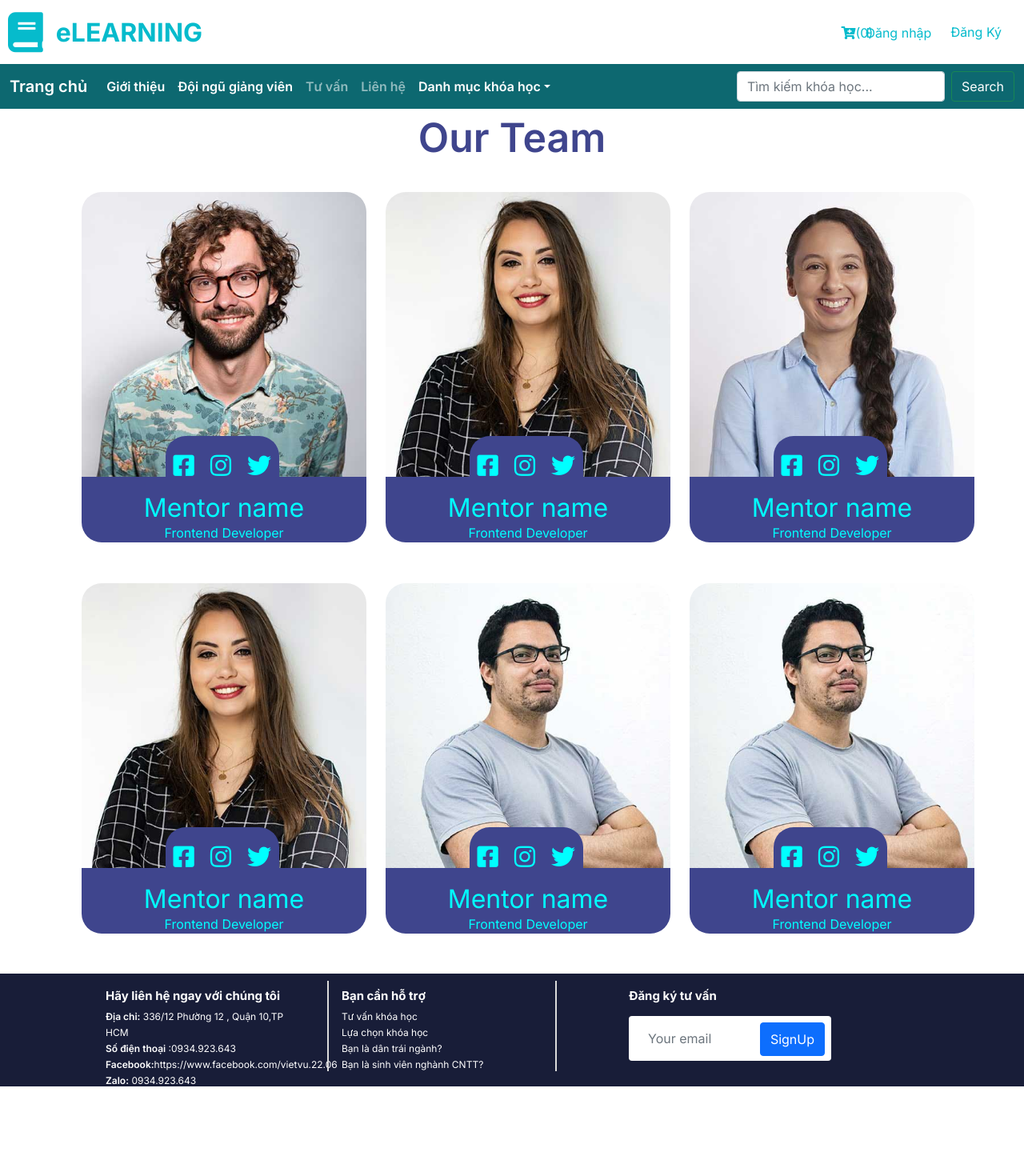
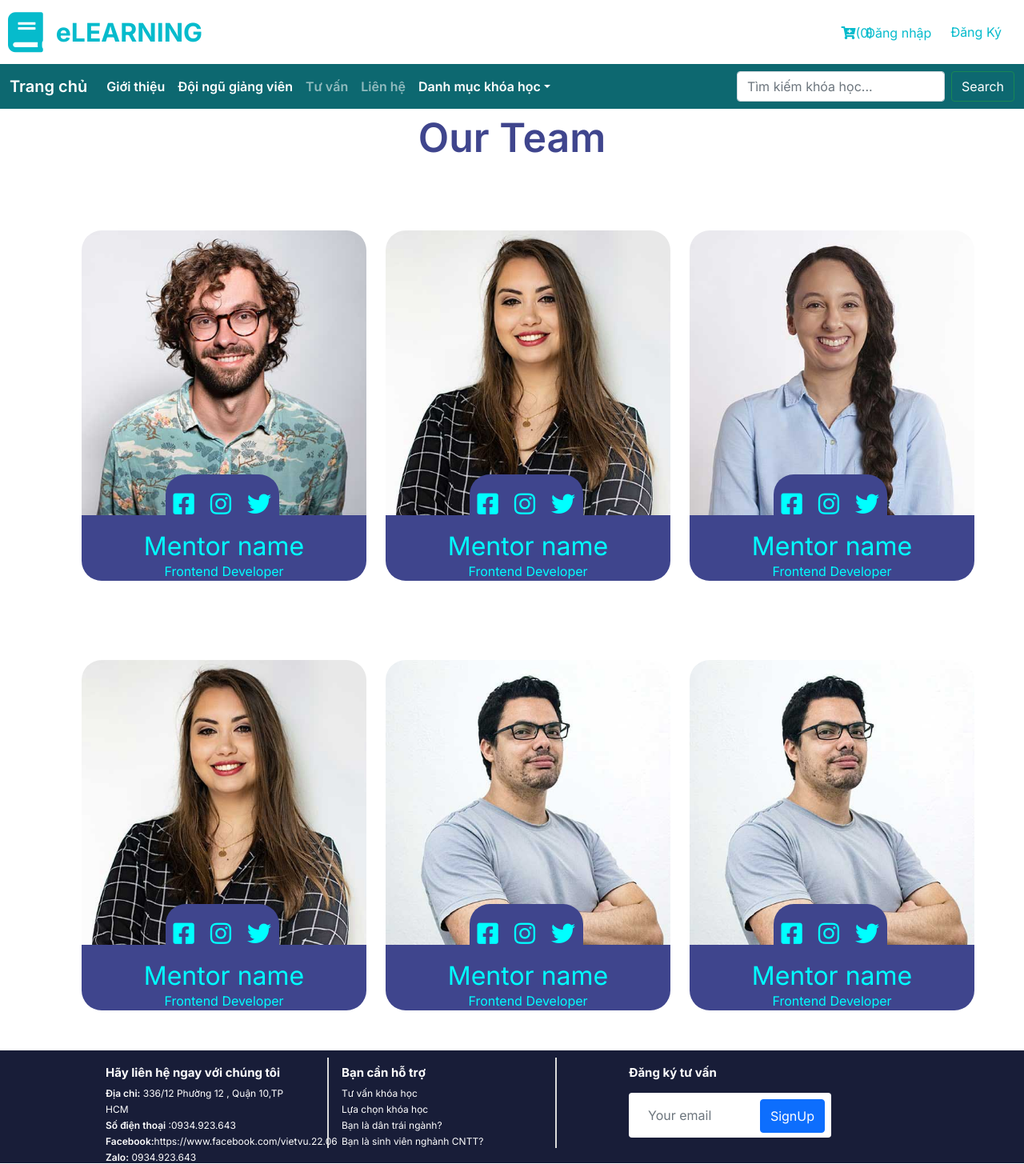
Before and after one commit to VuNguyenViet/DuAnCuoiKhoa, a React (Create React App) app: page /mentor in a window 1280 px wide. Shown: the whole page at 80% size. Before the commit the page ends 1359 px from the top, so only its background shows below. Built offline with nearby package versions, Linux system fonts and the light colour scheme; no server answers.

Commit message:
son chinh res gv va dropdown

```diff
--- a/src/pages/DanhSachKhoaHoc/DanhSachKhoaHoc.tsx
+++ b/src/pages/DanhSachKhoaHoc/DanhSachKhoaHoc.tsx
@@ -25,7 +25,7 @@ export default function DanhSachKhoaHoc({}: Props) {
         <div className="danhSach">
         <div className='row '>
     {arrProduct.map((item: Product, index: number) => {
-      return <div className='col-lg-4 col-md-6 col-sm-12' key={index}>
+      return <div className='col-xl-4 col-md-6 col-sm-12' key={index}>
         <ProductCard prod={item} />
       </div>
     })}
--- a/src/pages/Mentors/Mentors.tsx
+++ b/src/pages/Mentors/Mentors.tsx
@@ -28,7 +28,7 @@ export default function Mentors({ }: Props) {
       <div className="container">
         <div className="intro_mentors1">
           <div className="row">
-            <div className="col-lg-4 col-md-6 col-sm-12 animate__animated animate__bounceInLeft animate__delay-0.5s">
+            <div className="col-lg-4 col-md-6 col-sm-12 mt-5 animate__animated animate__bounceInLeft animate__delay-0.5s">
               <div className="mentor_profile">
                 <img src= {mentor1} alt="" />
                 <div className="contact_mentor animate__animated animate__fadeIn animate__delay-1s">
@@ -44,7 +44,7 @@ export default function Mentors({ }: Props) {
               </div>
             </div>
 
-            <div className="col-lg-4 col-md-6 col-sm-12 animate__animated animate__bounceIn animate__delay-0.5s">
+            <div className="col-lg-4 col-md-6 col-sm-12 mt-5 animate__animated animate__bounceIn animate__delay-0.5s">
               <div className="mentor_profile ">
                 <img src= {mentor2} alt="..." />
                 <div className="contact_mentor animate__animated animate__fadeIn animate__delay-1s">
@@ -58,7 +58,7 @@ export default function Mentors({ }: Props) {
                 </div>
               </div>
             </div>
-            <div className="col-lg-4 col-md-6 col-sm-12 animate__animated animate__bounceInRight animate__delay-0.5s">
+            <div className="col-lg-4 col-md-6 col-sm-12 mt-5 animate__animated animate__bounceInRight animate__delay-0.5s">
               <div className="mentor_profile">
                 <img src={mentor3} alt="..." />
                 <div className="contact_mentor animate__animated animate__fadeIn animate__delay-1s">
@@ -79,7 +79,7 @@ export default function Mentors({ }: Props) {
 
         <div className="intro_mentors2">
           <div className="row">
-            <div className="col-lg-4 col-md-6 col-sm-12 mentor_profile animate__animated animate__fadeInLeft animate__delay-0.5s">
+            <div className="col-lg-4 col-md-6 col-sm-12 mt-5 mentor_profile animate__animated animate__fadeInLeft animate__delay-0.5s">
               <div className="mentor_profile ">
                 <img src= {mentor4} alt="..." />
                 <div className="contact_mentor animate__animated animate__fadeIn animate__delay-1s">
@@ -94,7 +94,7 @@ export default function Mentors({ }: Props) {
               </div>
             </div>
 
-            <div className="col-lg-4 col-md-6 col-sm-12 mentor_profile animate__animated animate__fadeInUp animate__delay-0.5s">
+            <div className="col-lg-4 col-md-6 col-sm-12 mt-5 mentor_profile animate__animated animate__fadeInUp animate__delay-0.5s">
               <div className="mentor_profile ">
                 <img src= {mentor5} alt="..." />
                 <div className="contact_mentor animate__animated animate__fadeIn animate__delay-1s">
@@ -109,7 +109,7 @@ export default function Mentors({ }: Props) {
               </div>
             </div>
 
-            <div className="col-lg-4 col-md-6 col-sm-12 mentor_profile animate__animated animate__fadeInRight animate__delay-0.5s">
+            <div className="col-lg-4 col-md-6 col-sm-12 mt-5 mentor_profile animate__animated animate__fadeInRight animate__delay-0.5s">
               <div className="mentor_profile">
                 <img src={mentor5} alt="..." />
                 <div className="contact_mentor animate__animated animate__fadeIn animate__delay-1s">
```
